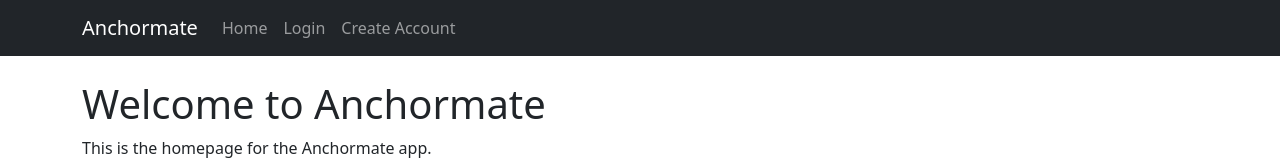
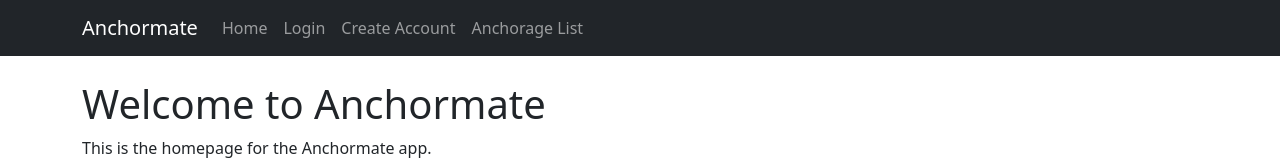
Before and after one commit to rdidjurgeit/anchormate, a React (Create React App) app in the folder frontend/: page / in a window 1280 px wide. Shown: the top 160 px of the page. Built offline with nearby package versions, Linux system fonts and the light colour scheme.

Commit message:
delete logo was not in use Add in Navbar AnchorageList

```diff
--- a/frontend/src/App.js
+++ b/frontend/src/App.js
@@ -1,4 +1,3 @@
-import logo from './logo.svg';
 import './App.css';
 import React from 'react';
 import { BrowserRouter as Router, Route, Routes } from 'react-router-dom';
@@ -19,6 +18,8 @@ function App() {
                 <Route path="/" element={<Home />} />
                 <Route path="/login" element={<Login />} />
                 <Route path="/create-account" element={<CreateAccount />} />
+                <Route path="/anchorage-list" element={<AnchorageList />} />
+                <Route path="/anchorage-details/:id" element={<AnchorageDetail />} />
             </Routes>
         </div>
     </Router>
--- a/frontend/src/components/Navbar.js
+++ b/frontend/src/components/Navbar.js
@@ -13,6 +13,7 @@ const NavigationBar = () => {
                         <Nav.Link as={Link} to="/">Home</Nav.Link>
                         <Nav.Link as={Link} to="/login">Login</Nav.Link>
                         <Nav.Link as={Link} to="/create-account">Create Account</Nav.Link>
+                        <Nav.Link as={Link} to="/anchorage-list">Anchorage List</Nav.Link>
                     </Nav>
                 </Navbar.Collapse>
             </Container>
```
Lines whose indentation alone changed are shown as unchanged.
